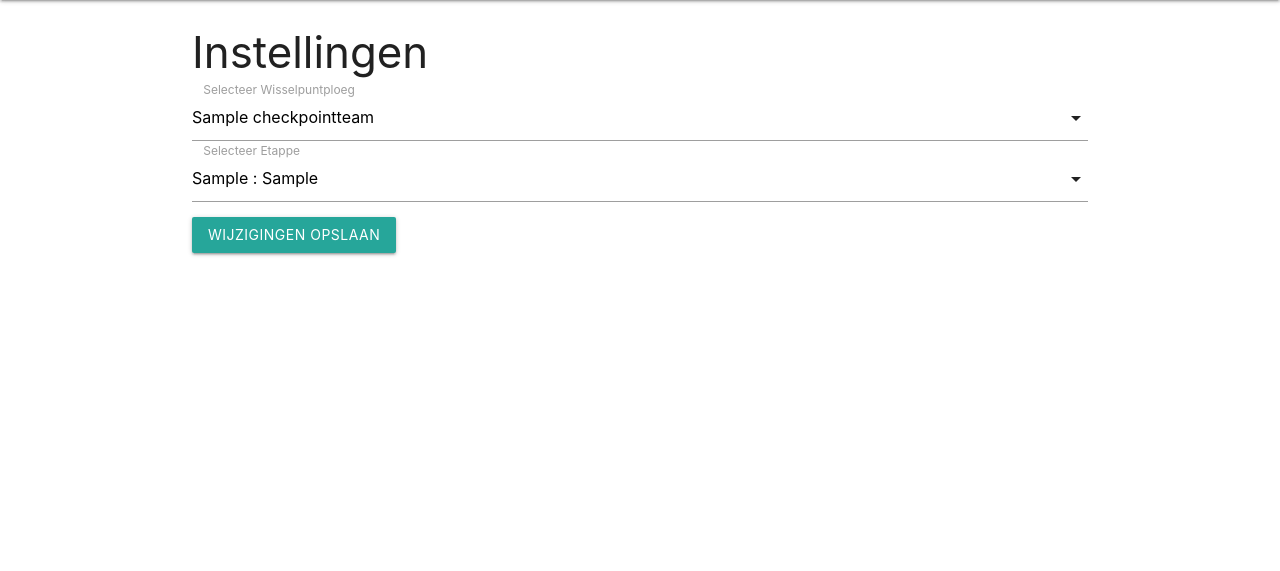
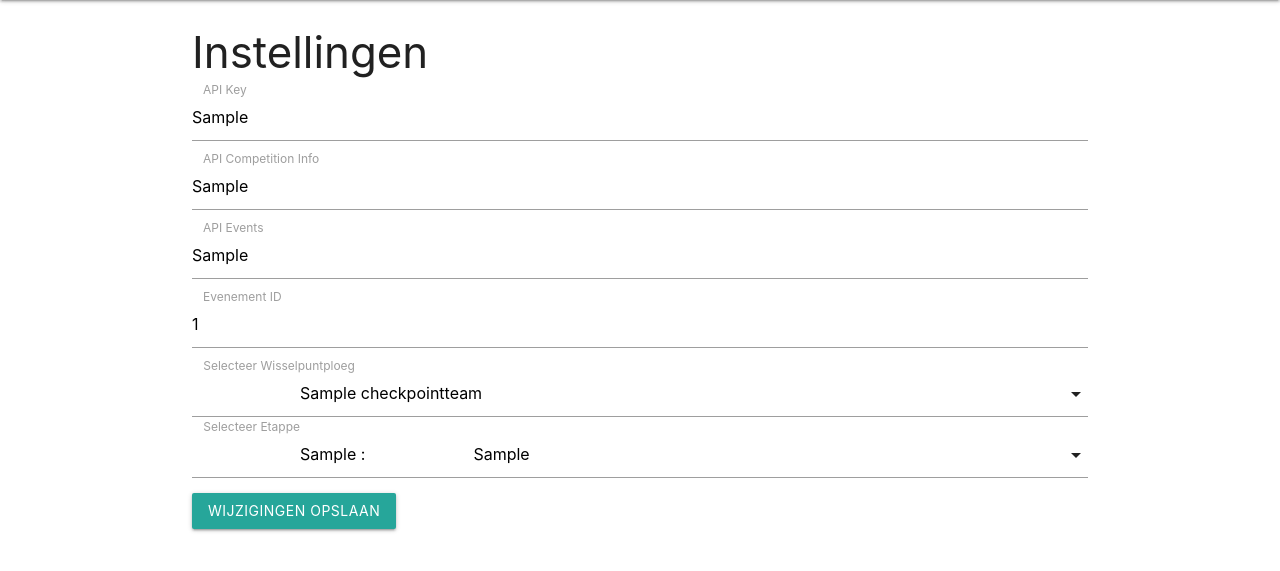
Before and after one commit to Veluweloop/VelRiS, a Flask app: template webapp/templates/Instellingen.html in a window 1280 px wide. Shown: the part 64-635 px from the top of the page. Run offline with Flask 3, Linux system fonts and the light colour scheme; the template is opened without the code that fills it: most values are stand-ins (such as "Sample title", 1, 10 or a date in 2020); parts of the project's set-up code (start-up, migrations or seed data) failed here and were passed over; some libraries are stand-ins or nearby versions.

Commit message:
update for the settings of the event

```diff
--- a/webapp/templates/Instellingen.html
+++ b/webapp/templates/Instellingen.html
@@ -2,41 +2,130 @@
 
 {% block content %}
     <div class="container">
+
         <h3>Instellingen</h3>
 
         <form method="POST" id="update_instellingen">
+
+            <!-- API Key -->
+            <div class="input-field col s12">
+                <input
+                    id="API_key"
+                    name="API_key"
+                    type="text"
+                    value="{{ config_load.API_key }}"
+                >
+                <label for="API_key">API Key</label>
+            </div>
+
+            <!-- API competitioninfo -->
+            <div class="input-field col s12">
+                <input
+                    id="API_competitioninfo"
+                    name="API_competitioninfo"
+                    type="text"
+                    value="{{ config_load.API_competitioninfo }}"
+                >
+                <label for="API_competitioninfo">API Competition Info</label>
+            </div>
+
+            <!-- API events -->
+            <div class="input-field col s12">
+                <input
+                    id="API_events"
+                    name="API_events"
+                    type="text"
+                    value="{{ config_load.API_events }}"
+                >
+                <label for="API_events">API Events</label>
+            </div>
+
+            <!-- Evenement ID -->
+            <div class="input-field col s12">
+                <input
+                    id="EVENEMENT_ID"
+                    name="EVENEMENT_ID"
+                    type="text"
+                    value="{{ config_load.EVENEMENT_ID }}"
+                >
+                <label for="EVENEMENT_ID">Evenement ID</label>
+            </div>
+
+            <!-- Wisselpuntploeg -->
             <div class="input-field col s12">
 
                 <select id="checkpointteam" name="checkpointteam">
-                <option value='{{config_load.competition.checkpointteam}}' selected>{{config_load.competition.checkpointteam}}</option>
-                {% for Wisselpuntploeg_list_optie in config_load.competition.checkpointteam_list %}
-                    {% if Wisselpuntploeg_list_optie != config_load.competition.checkpointteam %}
-                        <option value="{{Wisselpuntploeg_list_optie}}">{{ Wisselpuntploeg_list_optie }}</option>
+
+                    <option
+                        value="{{ config_load.checkpointteam }}"
+                        selected
+                    >
+                        {{ config_load.checkpointteam }}
+                    </option>
+
+                    {% for Wisselpuntploeg_list_optie in config_load.checkpointteam_list %}
+
+                        {% if Wisselpuntploeg_list_optie != config_load.checkpointteam %}
+
+                            <option value="{{ Wisselpuntploeg_list_optie }}">
+                                {{ Wisselpuntploeg_list_optie }}
+                            </option>
+
                         {% endif %}
+
                     {% endfor %}
+
                 </select>
 
                 <label>Selecteer Wisselpuntploeg</label>
 
             </div>
 
+            <!-- Etappe -->
             <div class="input-field col s12">
 
-            <select id="checkpoint" name="checkpoint">
-                <option value="{{config_load.competition.checkpoint }}" selected>{{ config_load.competition.checkpoint.ETAPPE_VOLGNUMMER }} : {{ config_load.competition.checkpoint.ETAPPE_NAAM }}</option>
-                {% for Wisselpunt_list_optie in config_load.competition.checkpoint_list %}
-                    {% if Wisselpunt_list_optie != config_load.competition.checkpoint %}
-                    <option value="{{Wisselpunt_list_optie}}">{{ Wisselpunt_list_optie.ETAPPE_VOLGNUMMER }} : {{ Wisselpunt_list_optie.ETAPPE_NAAM }}</option>
+                <select id="checkpoint" name="etappe_volgnummer">
+
+                    <option
+                        value="{{ config_load.ETAPPE_VOLGNUMMER }}"
+                        selected
+                    >
+                        {{ config_load.ETAPPE_VOLGNUMMER }} :
+                        {{ config_load.ETAPPE_NAAM }}
+                    </option>
+
+                    {% for Wisselpunt_list_optie in config_load.ETAPPE_LIST.ETAPPE_VOLGNUMMER_list %}
+
+                        {% if Wisselpunt_list_optie != config_load.ETAPPE_VOLGNUMMER %}
+
+                            <option
+                                value="{{ Wisselpunt_list_optie }}"
+                            >
+                                {{ config_load.ETAPPE_LIST.ETAPPE_VOLGNUMMER_list[loop.index0] }} :
+                                {{ config_load.ETAPPE_LIST.ETAPPE_NAAM_list[loop.index0] }}
+                            </option>
+
                         {% endif %}
+
                     {% endfor %}
+
                 </select>
 
                 <label>Selecteer Etappe</label>
 
             </div>
 
-        <button class="btn col s4 center-align" type="submit" form="update_instellingen" value="Submit">Wijzigingen opslaan</button>
+            <!-- Submit -->
+            <button
+                class="btn col s4 center-align"
+                type="submit"
+                form="update_instellingen"
+                value="Submit"
+            >
+                Wijzigingen opslaan
+            </button>
 
         </form>
+
     </div>
-{% endblock%}
+{% endblock %}
--- a/webapp/webapp.py
+++ b/webapp/webapp.py
@@ -143,18 +143,31 @@ def wijzigingen():
 #onderstaanden functie en bijbehorend html bestand moeten nog aangepast worden zodat de instellingen in de database worden gezet en niet meer in de config.json file. De config.json file wordt alleen nog gebruikt voor systeem instellingen, zoals update interval, battery status, internet status etc.
 def instellingen():
     title = "Instellingen"
-    config_load = config.config_read()
+    instelling_huidig = {
+        "API_key" : helper_database.get_instelling('API_KEY'),
+        "API_competitioninfo" : helper_database.get_instelling('API_competitioninfo'),
+        "API_events" : helper_database.get_instelling('API_events'),
+        "EVENEMENT_ID" : helper_database.get_instelling('EVENEMENT_ID'),
+        "ETAPPE_VOLGNUMMER" : helper_database.get_instelling('ETAPPE_VOLGNUMMER'),
+        "ETAPPE_NAAM" : helper_database.get_instelling('WISSELPUNT_NAAM'),
+        "checkpointteam" : helper_database.get_instelling('checkpointteam'),
+        "checkpointteam_list" : ["wppA", "wppB", "wppC", "wppD"],
+        "ETAPPE_LIST" : {
+            "ETAPPE_VOLGNUMMER_list" : ['a', 'b', 'c', 'd'],
+            "ETAPPE_NAAM_list" : ['-1', '-2', '-3', '-4']
+        }
+    }
 
     if request.method == 'POST':
 
-        config_load["competition"]["checkpointteam"] = request.form['checkpointteam']
-        config_load["competition"]["checkpoint"] = ast.literal_eval(request.form['checkpoint'])
-        config_load["competition"]["ETAPPE_VOLGNUMMER"] = config_load["competition"]["checkpoint"]["ETAPPE_VOLGNUMMER"]
+        helper_database.insert_instelling('API_KEY', request.form['API_key'])
+        helper_database.insert_instelling('API_competitioninfo', request.form['API_competitioninfo'])
+        helper_database.insert_instelling('API_events', request.form['API_events'])
+        helper_database.insert_instelling('EVENEMENT_ID', request.form['EVENEMENT_ID'])
+        helper_database.insert_instelling('ETAPPE_VOLGNUMMER', request.form['etappe_volgnummer'])
+        helper_database.insert_instelling('checkpointteam', request.form['checkpointteam'])
 
-        config.config_write(config_load)
-
-
-    return render_template("instellingen.html", title= title, config_load = config_load)
+    return render_template("instellingen.html", title= title, config_load = instelling_huidig)
 
 
 if __name__ == '__main__':
```
Lines whose indentation alone changed are shown as unchanged.
